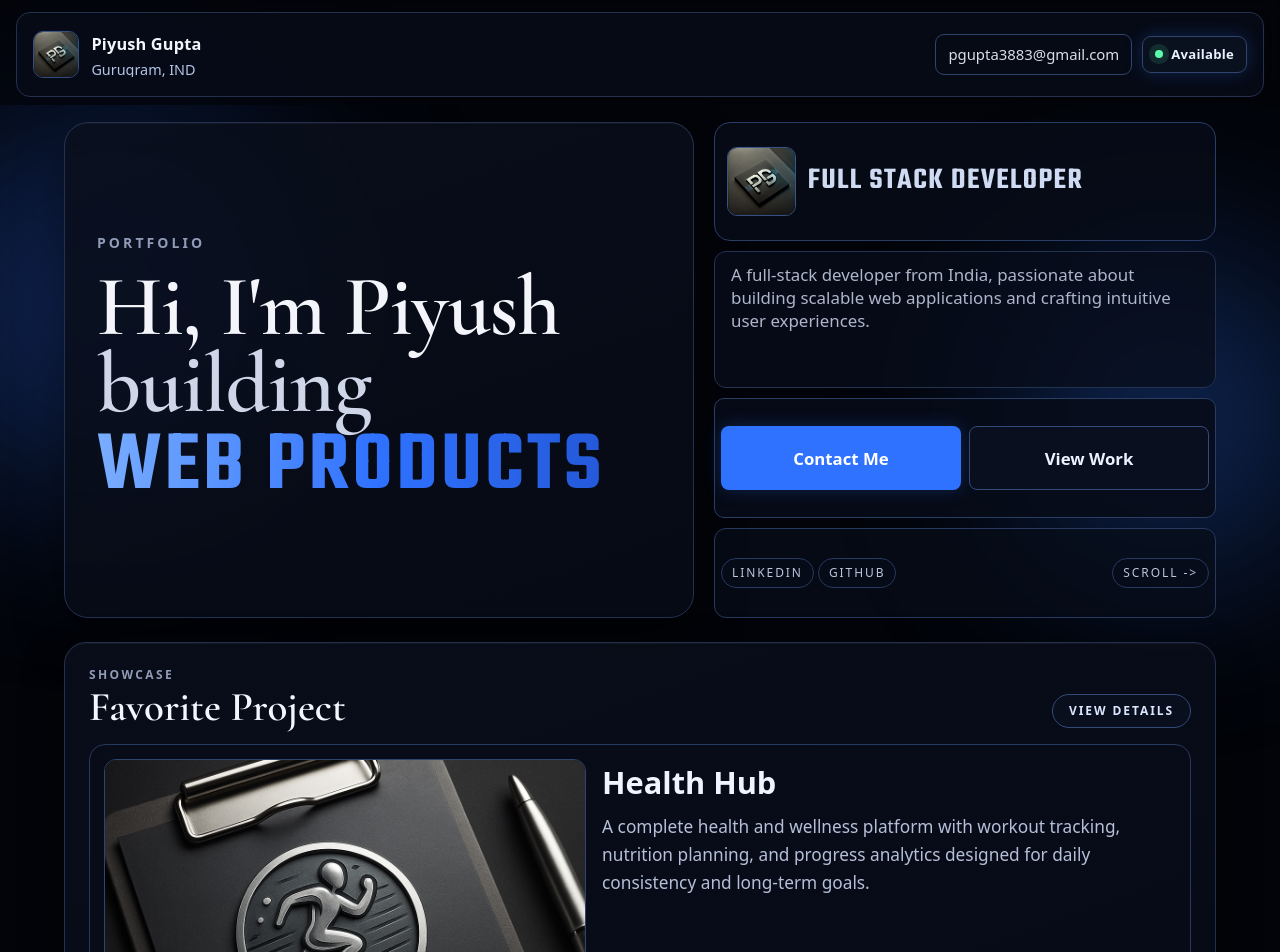
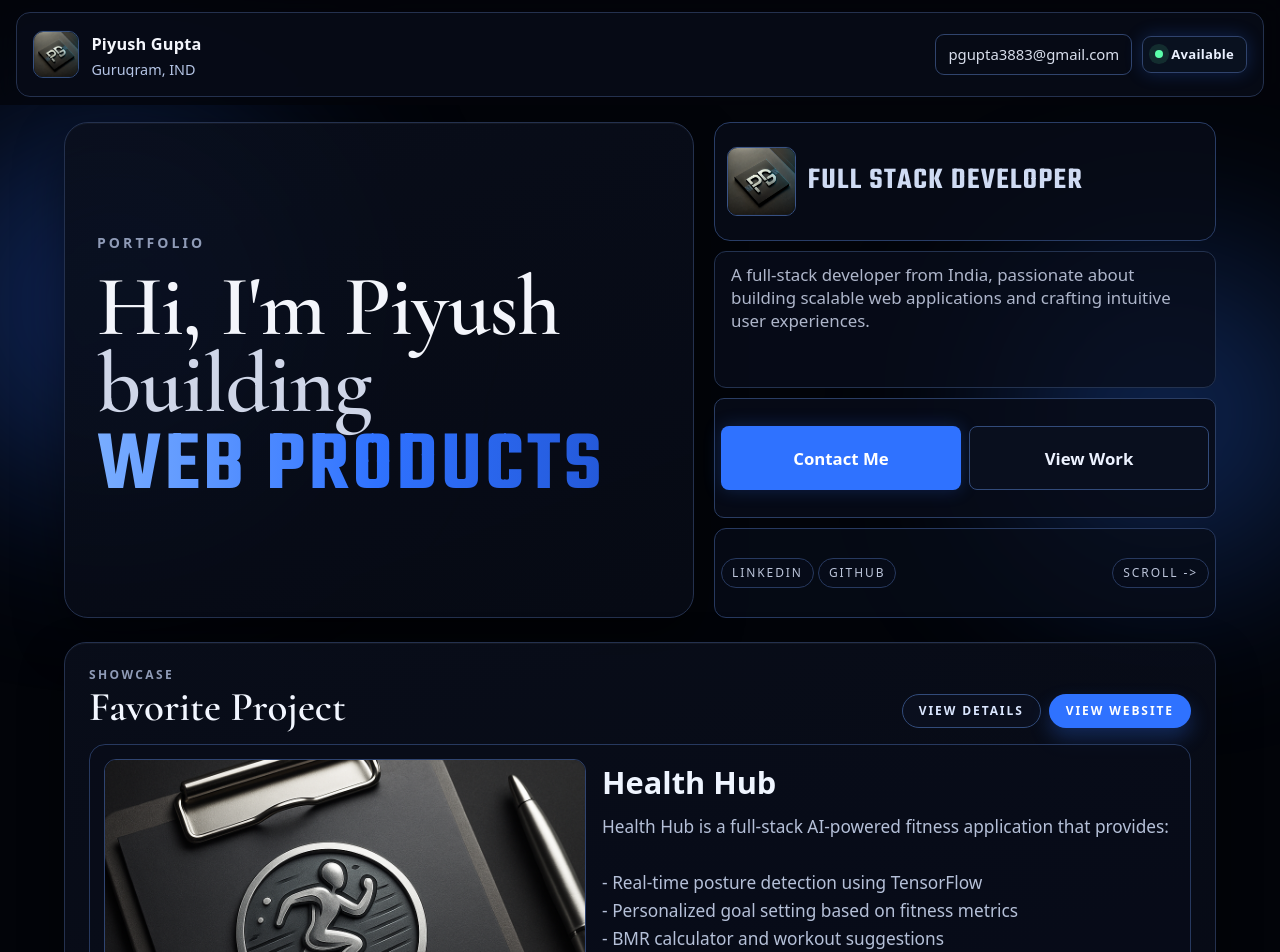
Before and after one commit to PiyushGupta-45/Portfolio, a React (Vite) app in the folder Portfolio/: page / in a window 1280 px wide. Shown: the top 952 px of the page. Built offline with nearby package versions, Linux system fonts and the light colour scheme.

Commit message:
change in the showcase area

```diff
--- a/Portfolio/src/Components/Web/Home.jsx
+++ b/Portfolio/src/Components/Web/Home.jsx
@@ -1,6 +1,9 @@
 import { Link } from 'react-router-dom'
 import logo from '../Navbar/logo.jpg'
 import healthHub from './HealthHub.png'
+import { projects } from './ProjectDetails'
+
+const healthHubDescription = projects['health-hub']?.description || ''
 
 const Home = () => {
   return (
@@ -81,21 +84,31 @@ const Home = () => {
             <p className='text-xs font-semibold uppercase tracking-[0.2em] text-[#8f9bb7]'>Showcase</p>
             <h2 className='mt-1 font-[Cormorant_Garamond] text-[clamp(1.9rem,3.2vw,3rem)] leading-none text-[#f2f6ff]'>Favorite Project</h2>
           </div>
-          <Link to='/work/health-hub-react' className='rounded-full border border-[#324b7a] bg-[rgba(10,16,31,0.92)] px-4 py-2 text-xs font-semibold uppercase tracking-[0.16em] text-[#dbe7ff] transition hover:-translate-y-px hover:border-[#4e74bc]'>
-            View Details
-          </Link>
+          <div className='flex flex-wrap items-center gap-2'>
+            <Link to='/work/health-hub-react' className='rounded-full border border-[#324b7a] bg-[rgba(10,16,31,0.92)] px-4 py-2 text-xs font-semibold uppercase tracking-[0.16em] text-[#dbe7ff] transition hover:-translate-y-px hover:border-[#4e74bc]'>
+              View Details
+            </Link>
+            <a
+              href='https://new-health-hub-web.vercel.app/'
+              target='_blank'
+              rel='noreferrer'
+              className='rounded-full border border-transparent bg-[#2f72ff] px-4 py-2 text-xs font-semibold uppercase tracking-[0.16em] text-white shadow-[0_10px_20px_rgba(47,114,255,0.28)] transition hover:-translate-y-px hover:bg-[#2864e1]'
+            >
+              View Website
+            </a>
+          </div>
         </div>
 
         <article className='anim-scale-in anim-delay-3 grid grid-cols-[1.05fr_1.25fr] gap-4 rounded-2xl border border-[#27395f] bg-[rgba(8,13,26,0.75)] p-3.5 max-[900px]:grid-cols-1'>
           <div className='overflow-hidden rounded-xl border border-[#2f4470] bg-[rgba(7,12,24,0.88)]'>
-            <img src={healthHub} alt='Health Hub project' className='h-full w-full object-cover transition duration-500 hover:scale-105' />
+            <img src={healthHub} alt='Health Hub project' className='h-120 w-200 object-cover transition duration-500 hover:scale-105' />
           </div>
 
           <div className='flex flex-col justify-between'>
             <div>
               <h3 className='text-[clamp(1.25rem,2.4vw,2rem)] font-semibold text-[#eff5ff]'>Health Hub</h3>
-              <p className='mt-2 text-[clamp(0.95rem,1.35vw,1.08rem)] leading-relaxed text-[#b5c0d8]'>
-                A complete health and wellness platform with workout tracking, nutrition planning, and progress analytics designed for daily consistency and long-term goals.
+              <p className='mt-2 whitespace-pre-line text-[clamp(0.95rem,1.35vw,1.08rem)] leading-relaxed text-[#b5c0d8]'>
+                {healthHubDescription}
               </p>
             </div>
 
--- a/Portfolio/src/Components/Web/ProjectDetails.jsx
+++ b/Portfolio/src/Components/Web/ProjectDetails.jsx
@@ -1,6 +1,6 @@
 import { useParams, Link } from 'react-router-dom'
 
-const projects = {
+export const projects = {
   'health-hub': {
     title: 'Health Hub',
     description: `Health Hub is a full-stack AI-powered fitness application that provides:\n\n- Real-time posture detection using TensorFlow\n- Personalized goal setting based on fitness metrics\n- BMR calculator and workout suggestions\n\nThis app helps users track their health effectively while leveraging AI.\n\nTech Stack: Flutter, TensorFlow, MongoDB Atlas, Spring Boot, Tailwind CSS`,
```
